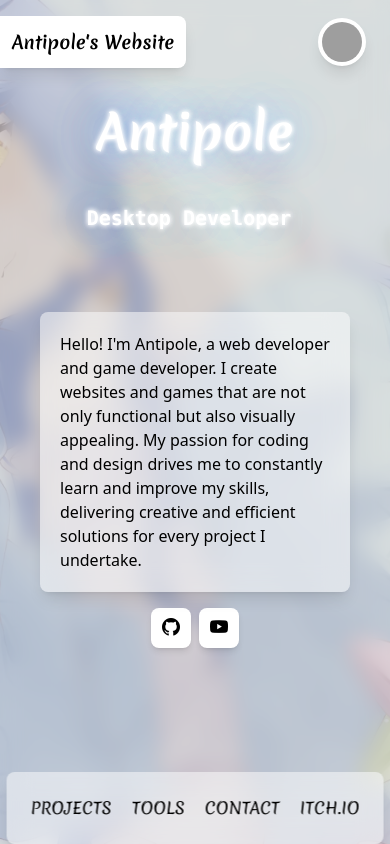
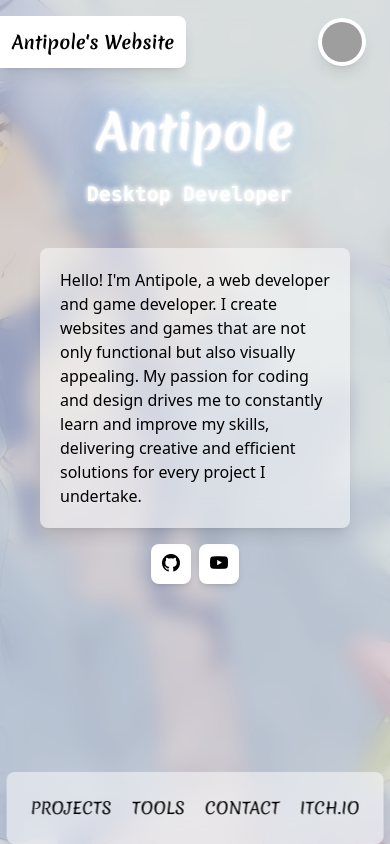
Before and after one commit to ant1po1e/ant1po1e.github.io, a React (Vite) app: page / in a window 390 px wide. Built offline with nearby package versions, Linux system fonts and the light colour scheme; grey boxes are pictures that could not be loaded.

Commit message:
some minor adjustments

```diff
--- a/src/components/HeroSection.jsx
+++ b/src/components/HeroSection.jsx
@@ -10,7 +10,7 @@ export const HeroSection = () => {
 				</h1>
 			</div>
 
-			<div className="flex flex-wrap justify-center md:justify-start mx-auto mt-7 md:mt-3 text-xl md:text-3xl neon">
+			<div className="flex flex-wrap justify-center md:justify-start mx-auto mt-1 md:mt-3 text-xl md:text-3xl neon">
 				<div className="font-mono font-bold">
 					<Typewriter
 						words={[
@@ -26,7 +26,7 @@ export const HeroSection = () => {
 				</div>
 			</div>
 
-			<div className="flex flex-wrap justify-start mt-20 bg-white/50 backdrop-blur-md rounded-lg shadow-lg max-w-[450px]">
+			<div className="flex flex-wrap justify-start mt-10 md:mt-20 bg-white/50 backdrop-blur-md rounded-lg shadow-lg max-w-[450px]">
 				<h1 className="font-normal text-black text-base mb-5 font-sans m-5">
 					Hello! I'm Antipole, a web developer and game developer. I create
 					websites and games that are not only functional but also visually
--- a/src/components/ProjectsSection.jsx
+++ b/src/components/ProjectsSection.jsx
@@ -157,7 +157,7 @@ export const ProjectsSection = () => {
 										</a>
 										<div className="mt-2 flex justify-center">
 											<img
-												src={`https://skillicons.dev/icons?i=${project.techs}`}
+												src={`https://skillicons.dev/icons?i=${project.stack}`}
 												alt="Stack"
 											/>
 										</div>
```
